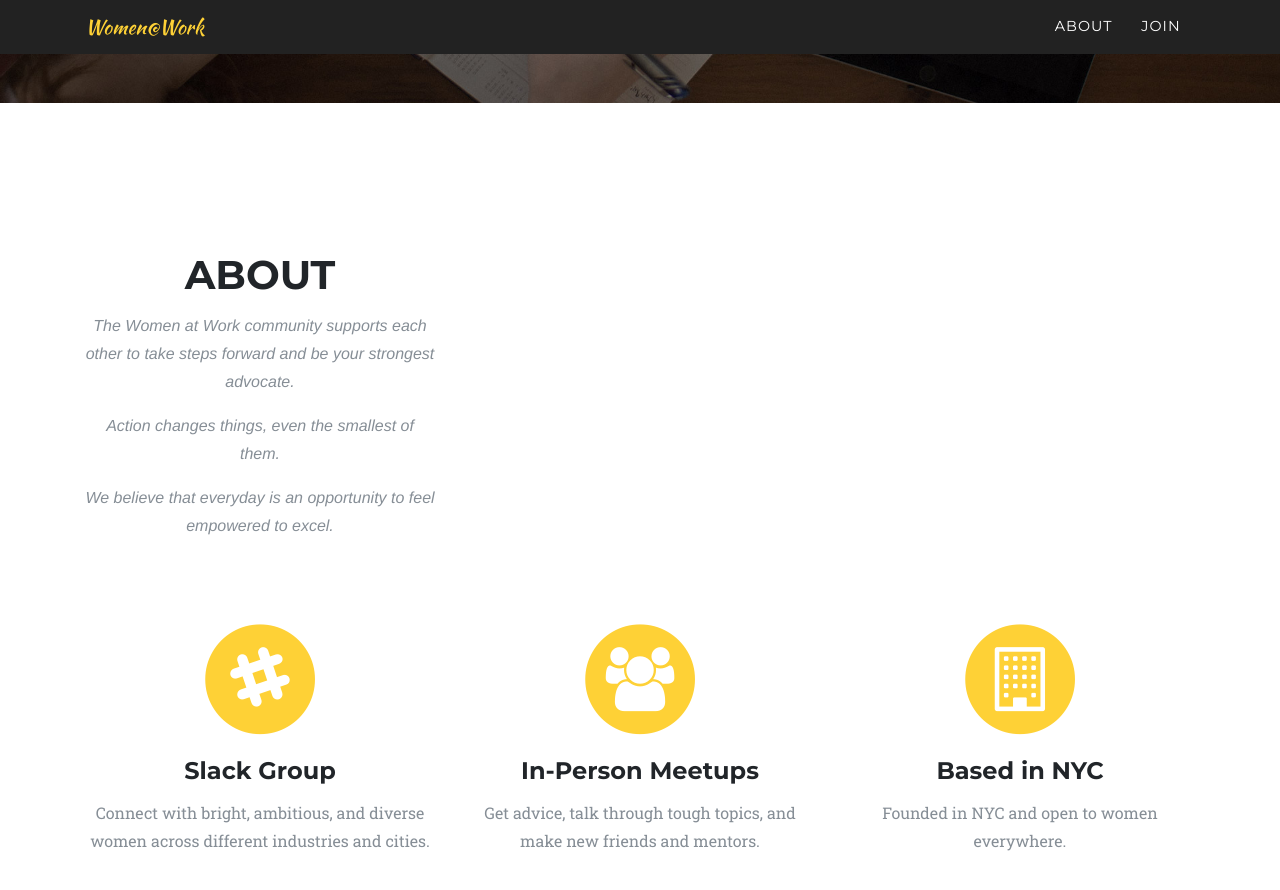
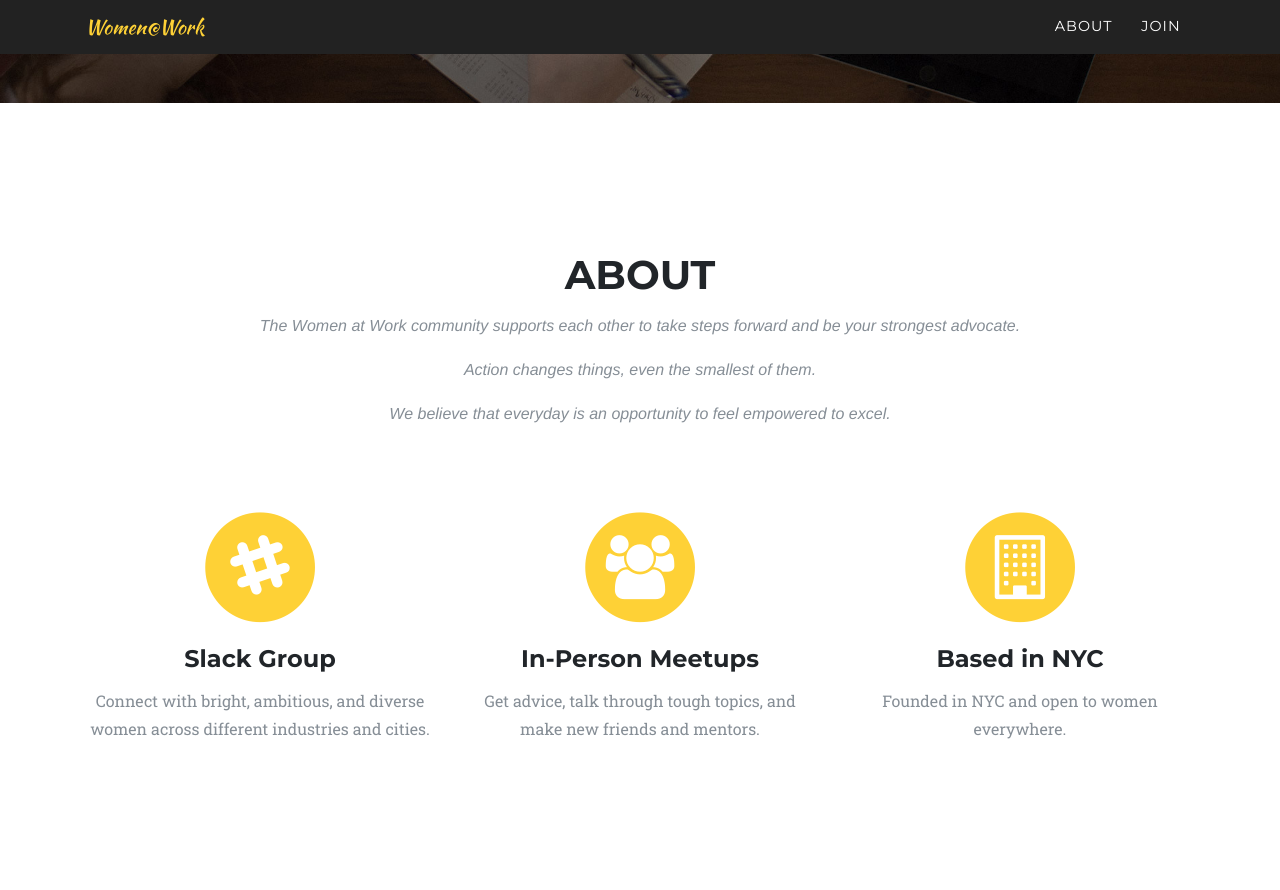
Before and after one commit to juhneece/womenatwork, a Jekyll site: the page built from index.html, in a window 1280 px wide and 900 px high, scrolled down 650 px. Shown: the top 890 px of the window. Built offline with Jekyll 4.4.1, drawn with Linux system fonts in a browser that asks for light colours; some web fonts are replaced.

Commit message:
Update index.html
changed col-lg back to 12

```diff
--- a/index.html
+++ b/index.html
@@ -19,7 +19,7 @@
 <section id="about">
   <div class="container">
     <div class="row">
-      <div class="col-lg-4 text-center">
+      <div class="col-lg-12 text-center">
         <h2 class="section-heading">About</h2>
         <h3 class="section-subheading text-muted"><p>The Women at Work community supports each other to take steps forward and be your strongest advocate.</p>
           <p>Action changes things, even the smallest of them.</p>
```
